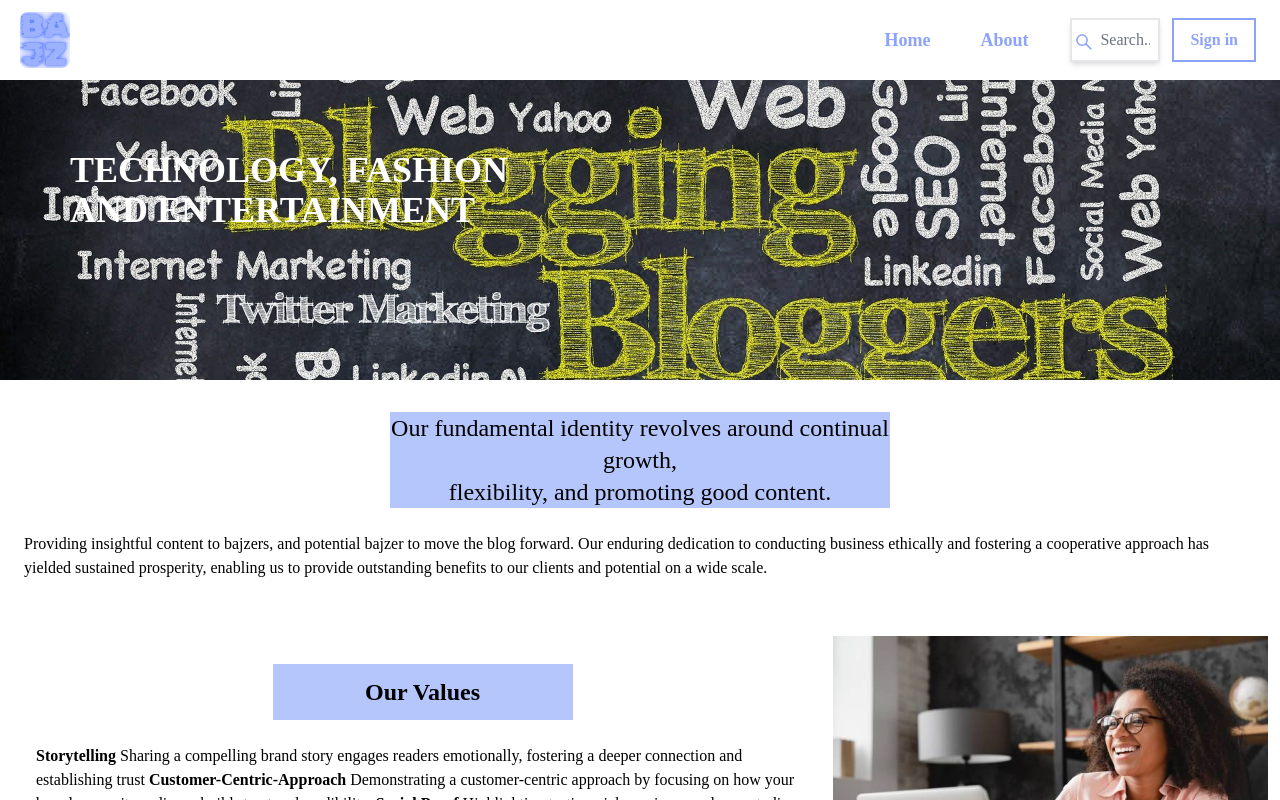
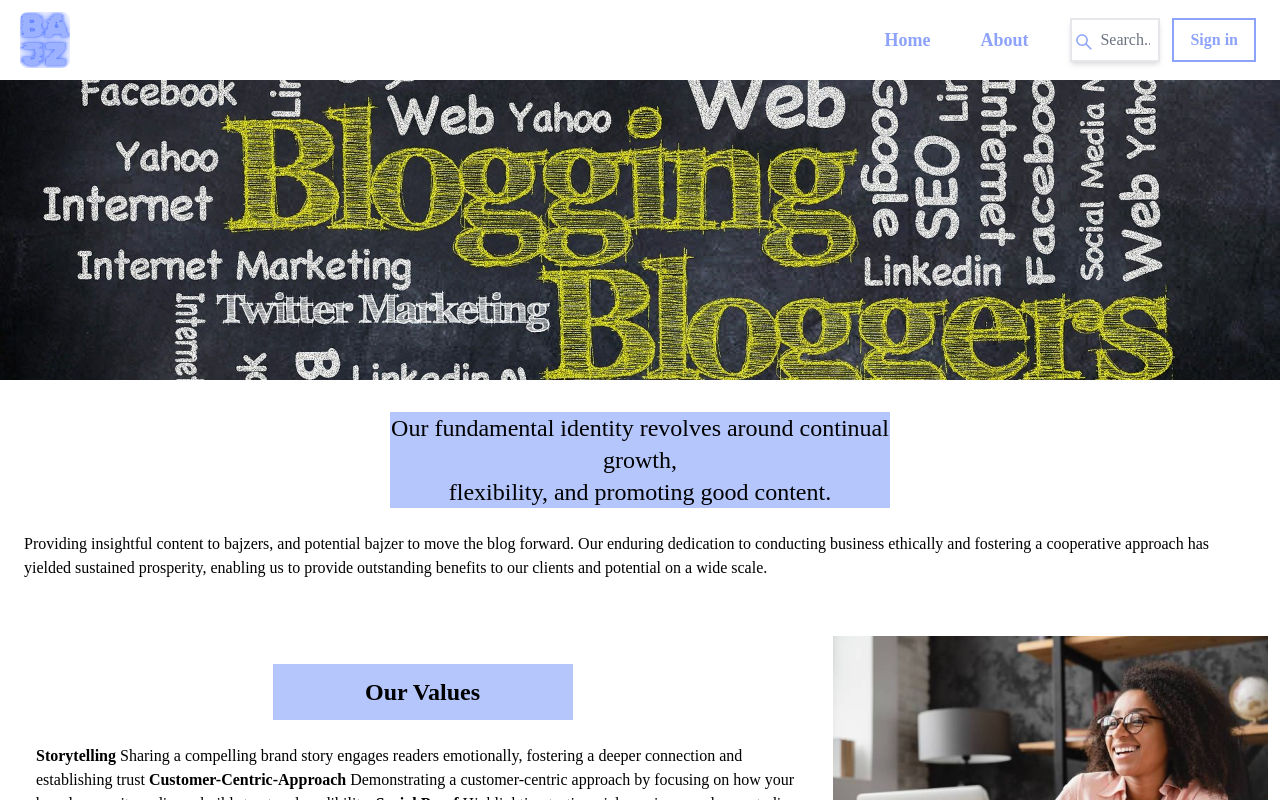
Before and after one commit to ayobaj/BAJZ, a React (Vite) app in the folder frontend/: page /about in a window 1280 px wide. Shown: the top 800 px of the page. Built offline with nearby package versions, Linux system fonts and the light colour scheme; a web font is replaced by a local one.

Commit message:
Removed a test in the first h1 tag of the about page.

```diff
--- a/frontend/src/Pages/About.jsx
+++ b/frontend/src/Pages/About.jsx
@@ -4,9 +4,7 @@ import ist from '../assets/ist.jpg'
 const About = () => {
 return (
     <div className='bg-white'>
-        <h1 className="text-reveal h-[300px] text-white font-bold md:text-4xl text-2xl  md:p-[70px] p-[80px] mx-auto " style={{ backgroundImage: `url(${abtt})`, backgroundSize: 'cover', backgroundPosition: 'center', }}>
-
-            TECHNOLOGY, FASHION <br/> AND ENTERTAINMENT </h1>
+        <h1 className="text-reveal h-[300px] text-white font-bold md:text-4xl text-2xl  md:p-[70px] p-[80px] mx-auto " style={{ backgroundImage: `url(${abtt})`, backgroundSize: 'cover', backgroundPosition: 'center', }}></h1>
 
             <div className=' border-indigo-200 '>
                 <h1 className='text-center bg-indigo-300 animate-text-left-to-right border-indigo-200 sm:w-[500px] mt-8 text-2xl mx-auto'>Our fundamental identity revolves around continual growth,
```
